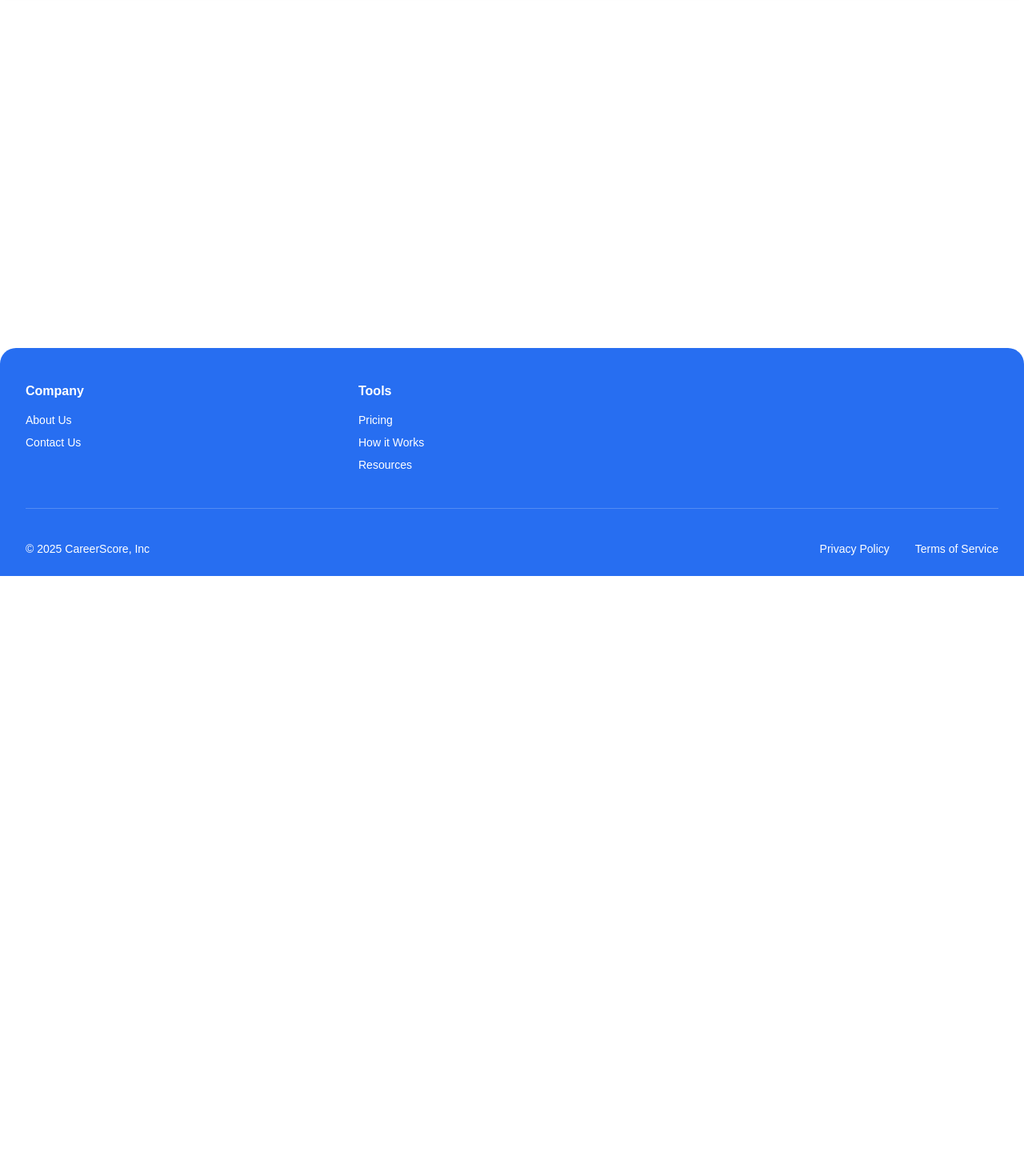
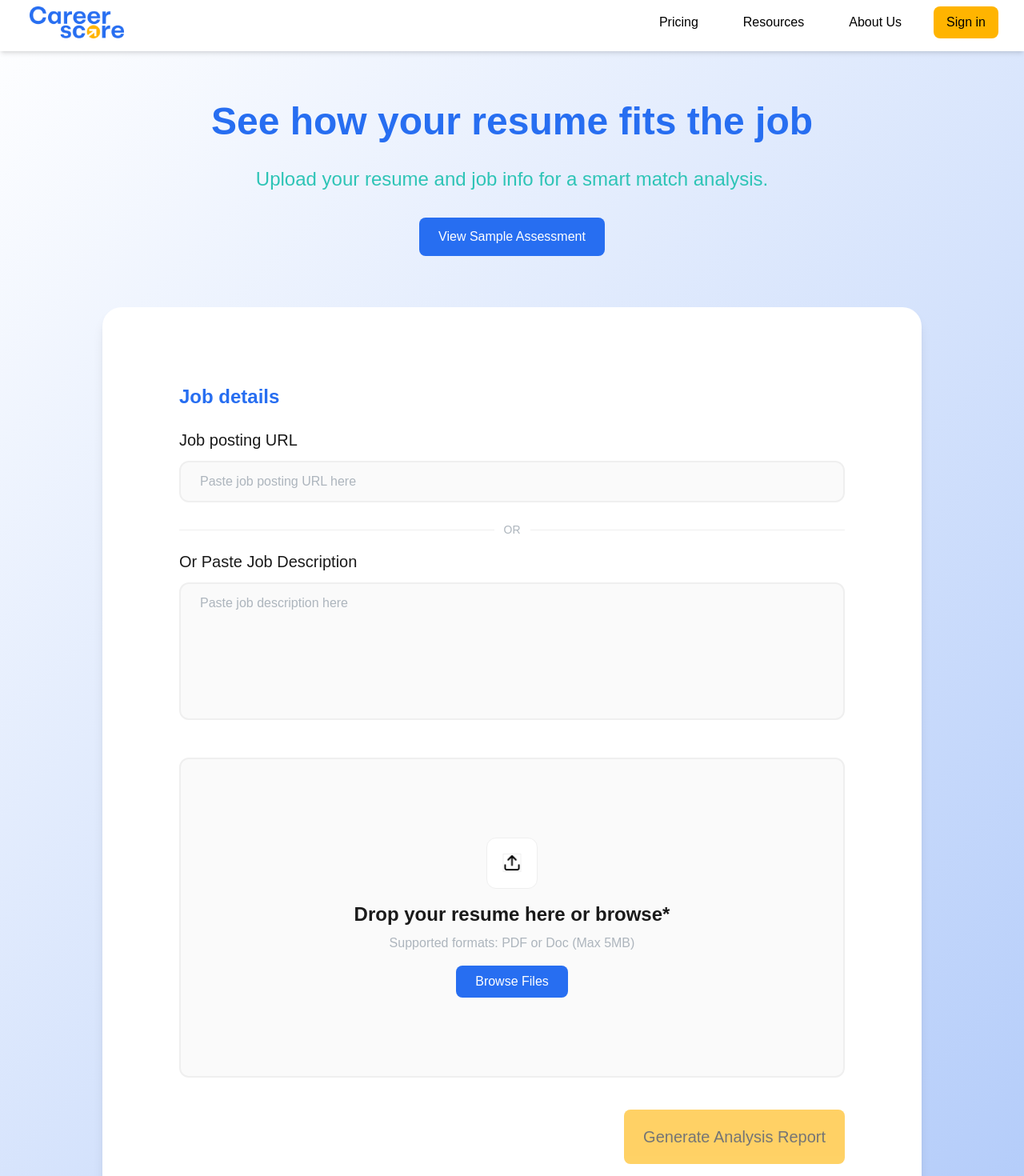
Before and after one commit to yash-coded/career-score-fe, a Next.js app: page / in a window 1280 px wide. Shown: the part 80-1550 px from the top of the page at 80% size. Before the commit the page ends 800 px from the top, so only its background shows below. Built offline with nearby package versions, Linux system fonts and the light colour scheme.

Commit message:
Connect backend

```diff
--- a/src/app/assessment/page.tsx
+++ b/src/app/assessment/page.tsx
@@ -1,7 +1,10 @@
 'use client';
 
+import { useEffect } from 'react';
+import { useRouter } from 'next/navigation';
 import { CandidateAssessment } from '@/types/assessment';
 import { assessmentData } from '@/data/assessment-data';
+import { useUpload } from '@/context/UploadContext';
 import ScoreChart from '../components/assessment/ScoreChart';
 import OverallScore from '../components/assessment/OverallScore';
 import VerdictSection from '../components/assessment/VerdictSection';
@@ -11,7 +14,19 @@ import ExecutiveSummary from '../components/assessment/ExecutiveSummary';
 import CategoryBreakdown from '../components/assessment/CategoryBreakdown';
 
 export default function Assessment() {
-  const assessment: CandidateAssessment = assessmentData;
+  const { assessment } = useUpload();
+  const router = useRouter();
+
+  // Use API data if available, otherwise use the hardcoded data
+  const displayData: CandidateAssessment = assessment || assessmentData;
+
+  // If coming directly to this page without an assessment, show a fallback message
+  useEffect(() => {
+    // This is just for better UX - we'll still show the sample data regardless
+    if (!assessment) {
+      console.log('No assessment data found in context. Using sample data.');
+    }
+  }, [assessment]);
 
   return (
     <div className="min-h-screen bg-gradient-to-br from-white to-blue-100 pb-16">
@@ -20,11 +35,17 @@ export default function Assessment() {
         <div className="container mx-auto flex justify-between items-center">
           <h1 className="text-3xl font-bold text-blue-600">CareerScore</h1>
           <div className="space-x-4">
-            <button className="py-2 px-6 bg-blue-600 text-white rounded-lg font-semibold hover:bg-blue-700 transition-colors">
+            <button
+              className="py-2 px-6 bg-blue-600 text-white rounded-lg font-semibold hover:bg-blue-700 transition-colors"
+              onClick={() => window.print()}
+            >
               Download PDF
             </button>
-            <button className="py-2 px-6 border-2 border-blue-600 text-blue-600 rounded-lg font-semibold hover:bg-blue-50 transition-colors">
-              Share
+            <button
+              className="py-2 px-6 border-2 border-blue-600 text-blue-600 rounded-lg font-semibold hover:bg-blue-50 transition-colors"
+              onClick={() => router.push('/')}
+            >
+              Back to Upload
             </button>
           </div>
         </div>
@@ -36,7 +57,7 @@ export default function Assessment() {
           <h1 className="text-4xl font-bold text-gray-900">
             Resume Assessment Report
           </h1>
-          <p className="text-xl text-gray-600 mt-2">for {assessment.name}</p>
+          <p className="text-xl text-gray-600 mt-2">for {displayData.name}</p>
         </div>
 
         {/* Executive Summary Section */}
@@ -45,20 +66,20 @@ export default function Assessment() {
             Executive Summary
           </h2>
           <ExecutiveSummary
-            name={assessment.name}
-            score={assessment.assessment.overallScore}
+            name={displayData.name}
+            score={displayData.assessment.overallScore}
             className="mb-8"
           />
 
           <div className="grid grid-cols-1 md:grid-cols-2 gap-8 mt-8">
             <div className="bg-white rounded-lg shadow-lg p-6">
               <h3 className="text-xl font-bold mb-4">Overall Score</h3>
-              <OverallScore score={assessment.assessment.overallScore} />
+              <OverallScore score={displayData.assessment.overallScore} />
             </div>
             <div className="bg-white rounded-lg shadow-lg p-6">
               <h3 className="text-xl font-bold mb-4">Skills Radar</h3>
               <ScoreChart
-                categories={assessment.assessment.categoryBreakdown}
+                categories={displayData.assessment.categoryBreakdown}
               />
             </div>
           </div>
@@ -71,29 +92,29 @@ export default function Assessment() {
           </h2>
           <div className="bg-white rounded-lg shadow-lg p-8">
             <CategoryBreakdown
-              categories={assessment.assessment.categoryBreakdown}
+              categories={displayData.assessment.categoryBreakdown}
               className="mb-12"
             />
 
             <div className="grid grid-cols-1 md:grid-cols-2 gap-8">
               <VerdictSection
                 title="Reputation"
-                items={assessment.assessment.reputation}
+                items={displayData.assessment.reputation}
               />
               <VerdictSection
                 title="Technical Skills"
-                items={assessment.assessment.technicalSkills}
+                items={displayData.assessment.technicalSkills}
               />
               <VerdictSection
                 title="Leadership & Soft Skills"
                 items={[
-                  ...assessment.assessment.leadership,
-                  ...assessment.assessment.softSkills,
+                  ...displayData.assessment.leadership,
+                  ...displayData.assessment.softSkills,
                 ]}
               />
               <VerdictSection
                 title="Culture Fit"
-                items={assessment.assessment.cultureFit}
+                items={displayData.assessment.cultureFit}
               />
             </div>
           </div>
@@ -105,7 +126,7 @@ export default function Assessment() {
             Detailed Feedback
           </h2>
           <div className="bg-white rounded-lg shadow-lg p-8">
-            <FeedbackSection feedback={assessment.assessment.feedback} />
+            <FeedbackSection feedback={displayData.assessment.feedback} />
           </div>
         </section>
 
@@ -116,8 +137,8 @@ export default function Assessment() {
           </h2>
           <div className="bg-white rounded-lg shadow-lg p-8">
             <ActionPlan
-              shortTerm={assessment.assessment.shortTermActionPlan}
-              longTerm={assessment.assessment.longTermActionPlan}
+              shortTerm={displayData.assessment.shortTermActionPlan}
+              longTerm={displayData.assessment.longTermActionPlan}
             />
           </div>
         </section>
--- a/src/app/components/upload/JobDetails.tsx
+++ b/src/app/components/upload/JobDetails.tsx
@@ -1,23 +1,24 @@
-"use client";
-import { useState } from "react";
+'use client';
+
+import { useUpload } from '@/context/UploadContext';
 
 const JobDetails = () => {
-  const [jobUrl, setJobUrl] = useState("");
-  const [jobDescription, setJobDescription] = useState("");
+  const { jobUrl, setJobUrl, jobDescription, setJobDescription, error } =
+    useUpload();
 
   const handleJobUrlChange = (e: React.ChangeEvent<HTMLInputElement>) => {
     setJobUrl(e.target.value);
     if (e.target.value) {
-      setJobDescription("");
+      setJobDescription('');
     }
   };
 
   const handleJobDescriptionChange = (
-    e: React.ChangeEvent<HTMLTextAreaElement>
+    e: React.ChangeEvent<HTMLTextAreaElement>,
   ) => {
     setJobDescription(e.target.value);
     if (e.target.value) {
-      setJobUrl("");
+      setJobUrl('');
     }
   };
 
@@ -59,6 +60,9 @@ const JobDetails = () => {
           onChange={handleJobDescriptionChange}
         ></textarea>
       </div>
+
+      {/* Display error if any */}
+      {error && <div className="text-red-500 text-sm mt-2">{error}</div>}
     </div>
   );
 };
--- a/src/app/components/upload/SubmitButton.tsx
+++ b/src/app/components/upload/SubmitButton.tsx
@@ -1,22 +1,19 @@
-"use client";
-import React from "react";
+'use client';
+import React from 'react';
+import { useUpload } from '@/context/UploadContext';
 
-interface SubmitButtonProps {
-  onClick: () => void;
-  disabled?: boolean;
-}
+const SubmitButton: React.FC = () => {
+  const { submitForm, isLoading, resumeFile } = useUpload();
 
-const SubmitButton: React.FC<SubmitButtonProps> = ({
-  onClick,
-  disabled = false,
-}) => {
+  const isDisabled = isLoading || !resumeFile;
+
   return (
     <button
       className="py-5 px-6 bg-accent rounded-lg text-xl font-normal hover:brightness-95 transition-all disabled:opacity-60 disabled:cursor-not-allowed"
-      onClick={onClick}
-      disabled={disabled}
+      onClick={submitForm}
+      disabled={isDisabled}
     >
-      Generate Analysis Report
+      {isLoading ? 'Processing...' : 'Generate Analysis Report'}
     </button>
   );
 };
--- a/src/app/components/upload/UploadForm.tsx
+++ b/src/app/components/upload/UploadForm.tsx
@@ -1,38 +1,15 @@
-"use client";
-import { useState } from "react";
-import JobDetails from "./JobDetails";
-import UploadResume from "./UploadResume";
-import SubmitButton from "./SubmitButton";
+'use client';
+
+import JobDetails from './JobDetails';
+import UploadResume from './UploadResume';
+import SubmitButton from './SubmitButton';
+import { useUpload } from '@/context/UploadContext';
 
 const UploadForm = () => {
-  const [isSubmitting, setIsSubmitting] = useState(false);
-
-  const handleSubmit = () => {
-    setIsSubmitting(true);
-    // In a real app, we would submit the form data to an API
-
-    // Mock API call
-    setTimeout(() => {
-      setIsSubmitting(false);
-      alert("Analysis report would be generated here. This is just a UI demo.");
-    }, 2000);
-  };
+  const { error } = useUpload();
 
   return (
-    <>
-      <div className="flex-1 flex flex-col items-center px-6 py-12 md:py-16">
-        <div className="max-w-7xl w-full space-y-8 mb-16">
-          <h1 className="text-4xl md:text-5xl font-bold text-center text-primary">
-            See how your resume fits the job
-          </h1>
-
-          <p className="text-xl md:text-2xl font-medium text-center text-teal">
-            Upload your resume and job info for a smart match analysis.
-          </p>
-        </div>
-
-        <div className="max-w-5xl w-full">
-          <div className="w-full bg-white rounded-3xl shadow-lg p-10 md:p-16 lg:p-24 space-y-10 square-shawdow-color">
+    <div className="w-full bg-white rounded-3xl shadow-lg p-10 md:p-16 lg:p-24 space-y-10">
       <div className="space-y-6">
         <JobDetails />
       </div>
@@ -41,13 +18,16 @@ const UploadForm = () => {
         <UploadResume />
       </div>
 
+      {error && (
+        <div className="bg-red-50 border border-red-200 text-red-700 px-4 py-3 rounded-md">
+          {error}
+        </div>
+      )}
+
       <div className="flex justify-end mt-6">
-              <SubmitButton onClick={handleSubmit} disabled={isSubmitting} />
+        <SubmitButton />
       </div>
     </div>
-        </div>
-      </div>
-    </>
   );
 };
 
--- a/src/app/components/upload/UploadResume.tsx
+++ b/src/app/components/upload/UploadResume.tsx
@@ -1,9 +1,10 @@
-"use client";
-import { useState, useRef } from "react";
-import Image from "next/image";
+'use client';
+import { useRef, useState } from 'react';
+import Image from 'next/image';
+import { useUpload } from '@/context/UploadContext';
 
 const UploadResume = () => {
-  const [file, setFile] = useState<File | null>(null);
+  const { resumeFile, setResumeFile } = useUpload();
   const [dragActive, setDragActive] = useState(false);
   const fileInputRef = useRef<HTMLInputElement>(null);
 
@@ -11,9 +12,9 @@ const UploadResume = () => {
     e.preventDefault();
     e.stopPropagation();
 
-    if (e.type === "dragenter" || e.type === "dragover") {
+    if (e.type === 'dragenter' || e.type === 'dragover') {
       setDragActive(true);
-    } else if (e.type === "dragleave") {
+    } else if (e.type === 'dragleave') {
       setDragActive(false);
     }
   };
@@ -40,25 +41,25 @@ const UploadResume = () => {
     // Check file type (PDF or DOC/DOCX)
     const fileType = uploadedFile.type;
     const validTypes = [
-      "application/pdf",
-      "application/msword",
-      "application/vnd.openxmlformats-officedocument.wordprocessingml.document",
+      'application/pdf',
+      'application/msword',
+      'application/vnd.openxmlformats-officedocument.wordprocessingml.document',
     ];
 
     // Check file size (max 5MB)
     const fileSize = uploadedFile.size / 1024 / 1024; // Convert to MB
 
     if (!validTypes.includes(fileType)) {
-      alert("Please upload a PDF or Word document.");
+      alert('Please upload a PDF or Word document.');
       return;
     }
 
     if (fileSize > 5) {
-      alert("File size should not exceed 5MB.");
+      alert('File size should not exceed 5MB.');
       return;
     }
 
-    setFile(uploadedFile);
+    setResumeFile(uploadedFile);
   };
 
   const handleButtonClick = () => {
@@ -69,7 +70,7 @@ const UploadResume = () => {
     <div className="w-full h-[400px] bg-card-bg border-2 border-border rounded-xl flex items-center justify-center">
       <div
         className={`relative flex flex-col items-center justify-center w-full h-full p-6 ${
-          dragActive ? "bg-blue-50" : ""
+          dragActive ? 'bg-blue-50' : ''
         }`}
         onDragEnter={handleDrag}
         onDragLeave={handleDrag}
@@ -82,6 +83,7 @@ const UploadResume = () => {
           className="hidden"
           accept=".pdf,.doc,.docx"
           onChange={handleFileChange}
+          multiple={false}
         />
 
         <div className="mb-4 relative w-16 h-16 border border-border rounded-xl bg-white flex items-center justify-center">
@@ -93,36 +95,17 @@ const UploadResume = () => {
               height={24}
               className="absolute"
             />
-            {/* <Image
-              src="/images/upload-vector1.svg"
-              alt="Upload icon"
-              width={24}
-              height={24}
-              className="absolute"
-            />
-            <Image
-              src="/images/upload-vector2.svg"
-              alt="Upload icon"
-              width={24}
-              height={24}
-              className="absolute"
-            />
-            <Image
-              src="/images/upload-vector3.svg"
-              alt="Upload icon"
-              width={24}
-              height={24}
-              className="absolute"
-            /> */}
           </div>
         </div>
 
-        {file ? (
+        {resumeFile ? (
           <div className="text-center">
-            <p className="text-xl font-bold text-center mb-2">{file.name}</p>
+            <p className="text-xl font-bold text-center mb-2">
+              {resumeFile.name}
+            </p>
             <button
               className="text-primary underline"
-              onClick={() => setFile(null)}
+              onClick={() => setResumeFile(null)}
             >
               Remove
             </button>
--- a/src/app/page.tsx
+++ b/src/app/page.tsx
@@ -1,9 +1,41 @@
-"use client";
+'use client';
 
-export default function Home({
-  children,
-}: Readonly<{
-  children: React.ReactNode;
-}>) {
-  return <>{children}</>;
+import Link from 'next/link';
+import Navbar from './components/layout/Navbar';
+import Footer from './components/layout/Footer';
+import UploadForm from './components/upload/UploadForm';
+
+export default function Home() {
+  return (
+    <main className="flex min-h-screen flex-col gradient-bg">
+      <Navbar />
+
+      <div className="flex-1 flex flex-col items-center px-6 py-12 md:py-16">
+        <div className="max-w-7xl w-full space-y-8 mb-16">
+          <h1 className="text-4xl md:text-5xl font-bold text-center text-primary">
+            See how your resume fits the job
+          </h1>
+
+          <p className="text-xl md:text-2xl font-medium text-center text-teal">
+            Upload your resume and job info for a smart match analysis.
+          </p>
+
+          <div className="flex justify-center">
+            <Link
+              href="/assessment"
+              className="px-6 py-3 bg-primary text-white font-medium rounded-lg hover:bg-blue-700 transition-colors"
+            >
+              View Sample Assessment
+            </Link>
+          </div>
+        </div>
+
+        <div className="max-w-5xl w-full">
+          <UploadForm />
+        </div>
+      </div>
+
+      <Footer />
+    </main>
+  );
 }
--- /dev/null
+++ b/src/context/UploadContext.tsx
@@ -0,0 +1,117 @@
+'use client';
+
+import { CandidateAssessment } from '@/types/assessment';
+import { useRouter } from 'next/navigation';
+import { createContext, useContext, useState, ReactNode } from 'react';
+
+interface UploadContextProps {
+  jobUrl: string;
+  setJobUrl: (url: string) => void;
+  jobDescription: string;
+  setJobDescription: (description: string) => void;
+  resumeFile: File | null;
+  setResumeFile: (file: File | null) => void;
+  isLoading: boolean;
+  setIsLoading: (loading: boolean) => void;
+  error: string | null;
+  setError: (error: string | null) => void;
+  assessment: CandidateAssessment | null;
+  setAssessment: (assessment: CandidateAssessment | null) => void;
+  submitForm: () => Promise<void>;
+}
+
+const UploadContext = createContext<UploadContextProps | undefined>(undefined);
+
+export const UploadProvider = ({ children }: { children: ReactNode }) => {
+  const [jobUrl, setJobUrl] = useState('');
+  const [jobDescription, setJobDescription] = useState('');
+  const [resumeFile, setResumeFile] = useState<File | null>(null);
+  const [isLoading, setIsLoading] = useState(false);
+  const [error, setError] = useState<string | null>(null);
+  const [assessment, setAssessment] = useState<CandidateAssessment | null>(
+    null,
+  );
+
+  const router = useRouter();
+
+  const submitForm = async () => {
+    if (!resumeFile) {
+      setError('Please upload a resume file.');
+      return;
+    }
+
+    if (!jobUrl && !jobDescription) {
+      setError('Please provide either a job URL or a job description.');
+      return;
+    }
+
+    setIsLoading(true);
+    setError(null);
+
+    try {
+      const formData = new FormData();
+      formData.append('file', resumeFile);
+
+      // Add job info to formData
+      if (jobUrl) {
+        formData.append('jobUrl', jobUrl);
+      }
+
+      if (jobDescription) {
+        formData.append('jobDescription', jobDescription);
+      }
+
+      const response = await fetch('http://localhost:3000/resume/upload', {
+        method: 'POST',
+        body: formData,
+      });
+
+      if (!response.ok) {
+        throw new Error(`Server responded with status: ${response.status}`);
+      }
+
+      const result: CandidateAssessment = await response.json();
+      console.log('🚀 ~ submitForm ~ result:', result);
+      setAssessment(result);
+
+      // Redirect to assessment page will be handled by the components
+
+      router.push('/assessment');
+    } catch (err) {
+      console.log('🚀 ~ submitForm ~ err:', err);
+      setError(
+        err instanceof Error ? err.message : 'An unknown error occurred',
+      );
+    } finally {
+      setIsLoading(false);
+    }
+  };
+
+  const value = {
+    jobUrl,
+    setJobUrl,
+    jobDescription,
+    setJobDescription,
+    resumeFile,
+    setResumeFile,
+    isLoading,
+    setIsLoading,
+    error,
+    setError,
+    assessment,
+    setAssessment,
+    submitForm,
+  };
+
+  return (
+    <UploadContext.Provider value={value}>{children}</UploadContext.Provider>
+  );
+};
+
+export const useUpload = () => {
+  const context = useContext(UploadContext);
+  if (context === undefined) {
+    throw new Error('useUpload must be used within an UploadProvider');
+  }
+  return context;
+};
--- a/tailwind.config.js
+++ b/tailwind.config.js
@@ -1,5 +1,5 @@
 /** @type {import('tailwindcss').Config} */
-module.exports = {
+export default {
   content: [
     './src/pages/**/*.{js,ts,jsx,tsx,mdx}',
     './src/components/**/*.{js,ts,jsx,tsx,mdx}',
```
Also changed, not shown: src/app/assessment/layout.tsx (added, +9 -0 lines), src/app/layout.tsx (+13 -10 lines), src/app/upload-resume/page.tsx (+5 -16 lines). Lines whose indentation alone changed are shown as unchanged.
